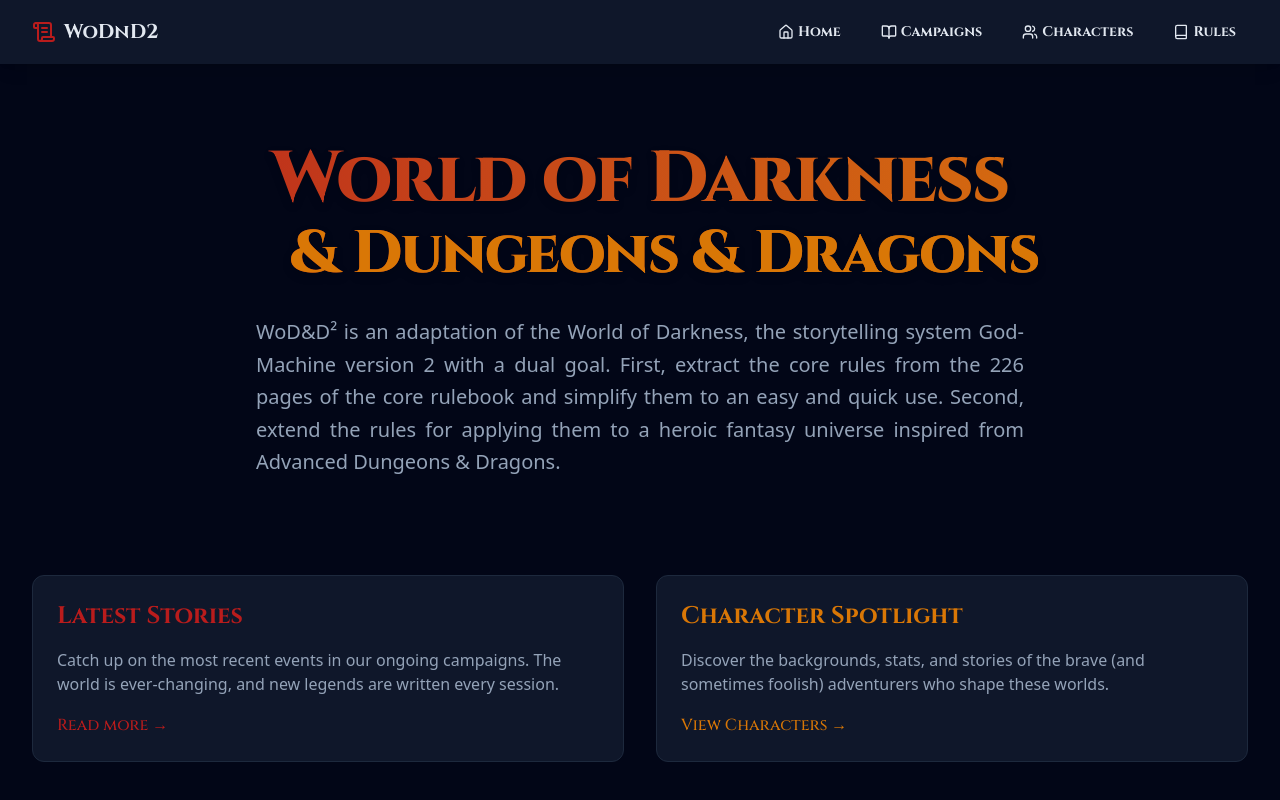
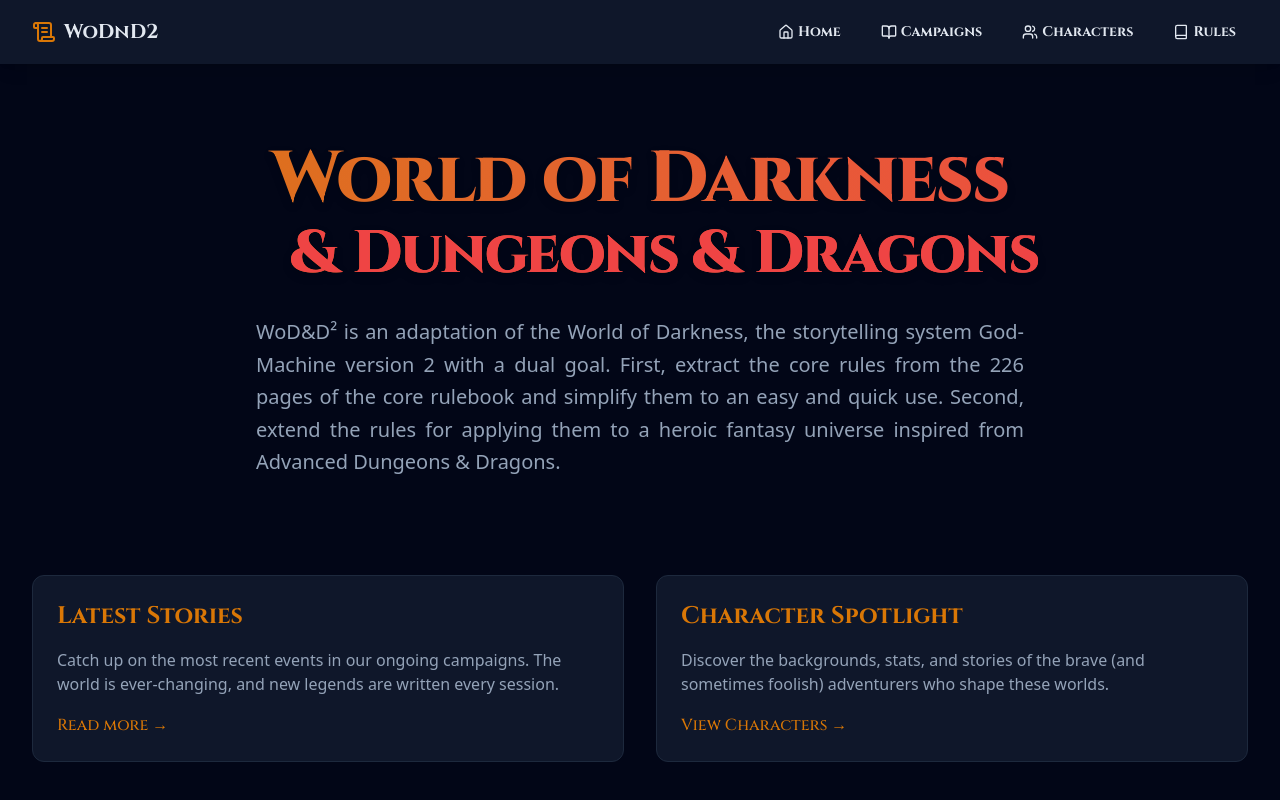
Before and after one commit to mhebrard/wodnd2, a Next.js app: page / in a window 1280 px wide. Built offline with nearby package versions, Linux system fonts and the light colour scheme.

Commit message:
refactor: swap primary/secondary colors and polish UI

```diff
--- a/src/app/characters/[id]/page.tsx
+++ b/src/app/characters/[id]/page.tsx
@@ -24,13 +24,13 @@
             {/* Header */}
             <div className="bg-surface rounded-xl border border-slate-800 p-8 mb-8 relative overflow-hidden">
                 <div className="absolute top-0 right-0 p-8 opacity-5">
-                    <Shield className="h-64 w-64 text-secondary" />
+                    <Shield className="h-64 w-64 text-primary" />
                 </div>
 
                 <div className="relative z-10 flex flex-col md:flex-row md:items-end justify-between gap-6">
                     <div>
-                        <div className="flex items-center gap-3 text-secondary font-mono text-sm mb-2">
-                            <span className="bg-secondary/10 px-2 py-1 rounded border border-secondary/20">{post.campaign}</span>
+                        <div className="flex items-center gap-3 text-primary font-mono text-sm mb-2">
+                            <span className="bg-primary/10 px-2 py-1 rounded border border-primary/20">{post.campaign}</span>
                             <span className="text-text-muted">Level {post.level}</span>
                         </div>
                         <h1 className="text-5xl font-bold text-text-main mb-2 font-[family-name:var(--font-cinzel)]">{post.name}</h1>
--- a/src/app/globals.css
+++ b/src/app/globals.css
@@ -3,20 +3,22 @@
 @tailwind utilities;
 
 @import "tailwindcss";
+@plugin "@tailwindcss/typography";
 
 :root {
   --font-inter: 'Inter', sans-serif;
   --font-cinzel: 'Cinzel', serif;
 
   /* Semantic Colors */
-  --color-primary: #b91c1c;
-  /* red-700 */
-  --color-primary-hover: #991b1b;
-  /* red-800 */
-  --color-secondary: #d97706;
+  /* Semantic Colors */
+  --color-primary: #d97706;
   /* amber-600 */
-  --color-secondary-hover: #b45309;
+  --color-primary-hover: #b45309;
   /* amber-700 */
+  --color-secondary: #ef4444;
+  /* red-500 */
+  --color-secondary-hover: #dc2626;
+  /* red-600 */
   --color-background: #020617;
   /* slate-950 */
   --color-surface: #0f172a;
@@ -40,3 +42,14 @@
   --color-text-main: var(--color-text-main);
   --color-text-muted: var(--color-text-muted);
 }
+
+/* Custom Prose Styles */
+.prose a {
+  color: var(--color-primary);
+  text-decoration: none;
+}
+
+.prose a:hover {
+  color: var(--color-primary-hover);
+  text-decoration: underline;
+}
--- a/src/app/page.tsx
+++ b/src/app/page.tsx
@@ -27,12 +27,12 @@
           </div>
         </Link>
         <Link href="/characters" className="block group">
-          <div className="bg-surface p-6 rounded-xl border border-slate-800 hover:border-secondary/50 transition-all hover:shadow-lg hover:shadow-secondary/10 h-full">
-            <h2 className="text-2xl font-bold text-secondary mb-4 group-hover:text-secondary-hover transition-colors font-[family-name:var(--font-cinzel)]">Character Spotlight</h2>
+          <div className="bg-surface p-6 rounded-xl border border-slate-800 hover:border-primary/50 transition-all hover:shadow-lg hover:shadow-primary/10 h-full">
+            <h2 className="text-2xl font-bold text-primary mb-4 group-hover:text-primary-hover transition-colors font-[family-name:var(--font-cinzel)]">Character Spotlight</h2>
             <p className="text-text-muted mb-4 font-sans">
               Discover the backgrounds, stats, and stories of the brave (and sometimes foolish) adventurers who shape these worlds.
             </p>
-            <span className="text-secondary hover:text-secondary-hover font-medium font-[family-name:var(--font-cinzel)] group-hover:underline">
+            <span className="text-primary hover:text-primary-hover font-medium font-[family-name:var(--font-cinzel)] group-hover:underline">
               View Characters &rarr;
             </span>
           </div>
--- a/src/app/rules/[slug]/page.tsx
+++ b/src/app/rules/[slug]/page.tsx
@@ -15,8 +15,8 @@
         <div className="max-w-4xl mx-auto">
             <div className="mb-8 border-b border-slate-800 pb-4">
                 <div className="flex items-center gap-3 mb-2">
-                    <Book className="h-8 w-8 text-secondary" />
-                    <h1 className="text-4xl font-bold text-secondary font-[family-name:var(--font-cinzel)]">{post.title}</h1>
+                    <Book className="h-8 w-8 text-primary" />
+                    <h1 className="text-4xl font-bold text-primary font-[family-name:var(--font-cinzel)]">{post.title}</h1>
                 </div>
             </div>
 
--- a/src/components/MarkdownRenderer.tsx
+++ b/src/components/MarkdownRenderer.tsx
@@ -1,6 +1,7 @@
 import ReactMarkdown from 'react-markdown';
 import remarkGfm from 'remark-gfm';
 import remarkDirective from 'remark-directive';
+import rehypeSlug from 'rehype-slug';
 import { visit } from 'unist-util-visit';
 import { AlertTriangle, Info, Scroll } from 'lucide-react';
 import type { Plugin } from 'unified';
@@ -42,6 +43,7 @@
         <article className="prose prose-invert prose-red max-w-none">
             <ReactMarkdown
                 remarkPlugins={[remarkGfm, remarkDirective, remarkDirectivePlugin]}
+                rehypePlugins={[rehypeSlug]}
                 components={{
                     details: ({ node, children, className, ...props }) => {
                         if (className?.includes('rules-section')) {
--- a/src/components/Navbar.tsx
+++ b/src/components/Navbar.tsx
@@ -7,26 +7,26 @@
             <div className="max-w-7xl mx-auto px-4 sm:px-6 lg:px-8">
                 <div className="flex items-center justify-between h-16">
                     <div className="flex items-center">
-                        <Link href="/" className="flex items-center space-x-2 font-bold text-xl hover:text-secondary transition-colors font-[family-name:var(--font-cinzel)]">
+                        <Link href="/" className="flex items-center space-x-2 font-bold text-xl hover:text-primary transition-colors font-[family-name:var(--font-cinzel)]">
                             <ScrollText className="h-6 w-6 text-primary" />
                             <span>WoDnD2</span>
                         </Link>
                     </div>
                     <div className="hidden md:block">
                         <div className="ml-10 flex items-baseline space-x-4">
-                            <Link href="/" className="flex items-center space-x-1 px-3 py-2 rounded-md text-sm font-bold hover:bg-surface-hover hover:text-secondary transition-colors font-[family-name:var(--font-cinzel)]">
+                            <Link href="/" className="flex items-center space-x-1 px-3 py-2 rounded-md text-sm font-bold hover:bg-surface-hover hover:text-primary transition-colors font-[family-name:var(--font-cinzel)]">
                                 <Home className="h-4 w-4" />
                                 <span>Home</span>
                             </Link>
-                            <Link href="/campaigns" className="flex items-center space-x-1 px-3 py-2 rounded-md text-sm font-bold hover:bg-surface-hover hover:text-secondary transition-colors font-[family-name:var(--font-cinzel)]">
+                            <Link href="/campaigns" className="flex items-center space-x-1 px-3 py-2 rounded-md text-sm font-bold hover:bg-surface-hover hover:text-primary transition-colors font-[family-name:var(--font-cinzel)]">
                                 <BookOpen className="h-4 w-4" />
                                 <span>Campaigns</span>
                             </Link>
-                            <Link href="/characters" className="flex items-center space-x-1 px-3 py-2 rounded-md text-sm font-bold hover:bg-surface-hover hover:text-secondary transition-colors font-[family-name:var(--font-cinzel)]">
+                            <Link href="/characters" className="flex items-center space-x-1 px-3 py-2 rounded-md text-sm font-bold hover:bg-surface-hover hover:text-primary transition-colors font-[family-name:var(--font-cinzel)]">
                                 <Users className="h-4 w-4" />
                                 <span>Characters</span>
                             </Link>
-                            <Link href="/rules" className="flex items-center space-x-1 px-3 py-2 rounded-md text-sm font-bold hover:bg-surface-hover hover:text-secondary transition-colors font-[family-name:var(--font-cinzel)]">
+                            <Link href="/rules" className="flex items-center space-x-1 px-3 py-2 rounded-md text-sm font-bold hover:bg-surface-hover hover:text-primary transition-colors font-[family-name:var(--font-cinzel)]">
                                 <Book className="h-4 w-4" />
                                 <span>Rules</span>
                             </Link>
```
Also changed, not shown: src/app/campaigns/page.tsx (+7 -1 lines), src/app/characters/page.tsx (+5 -5 lines), src/app/rules/page.tsx (+5 -5 lines), 3 other files (tests, documents, lock files or other folders).
